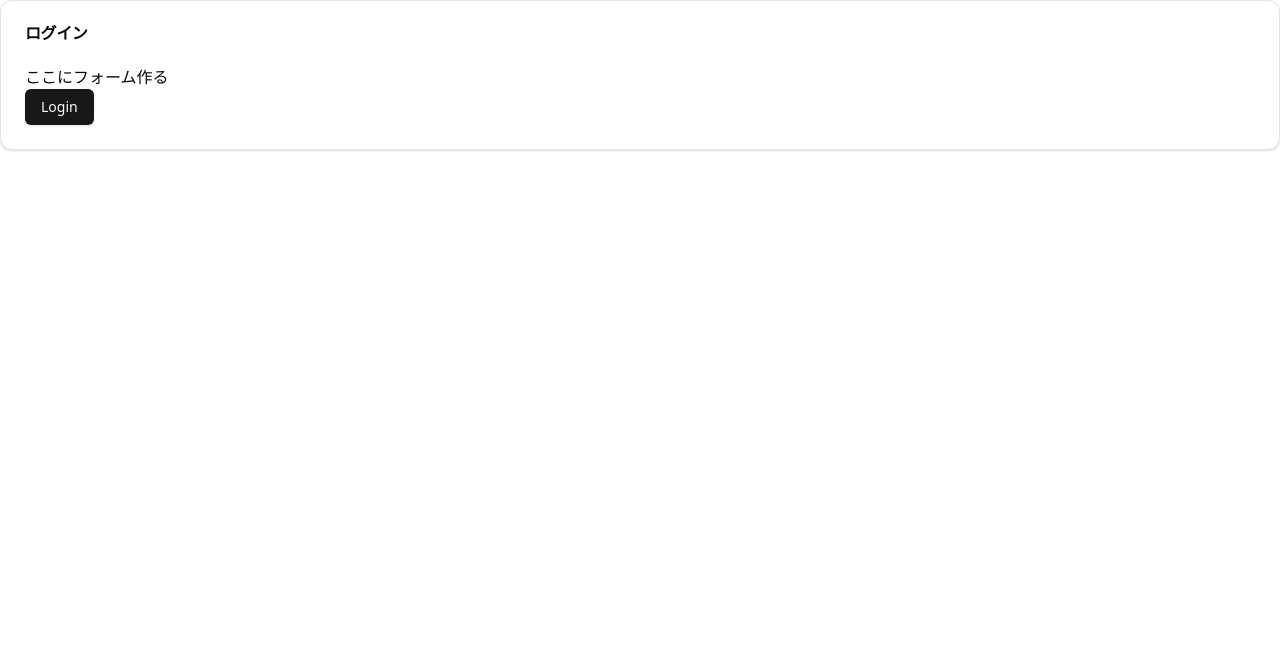
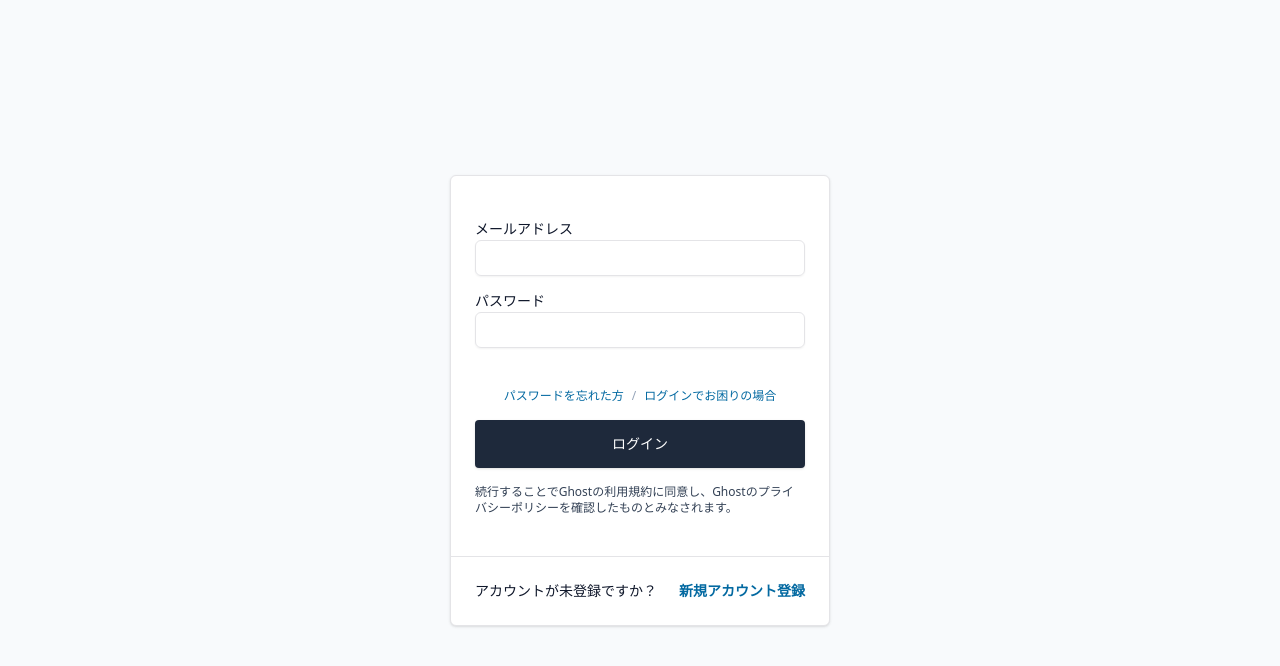
Before and after one commit to rnapyzz/ghost, a React app in the folder frontend/: page / in a window 1280 px wide. Shown: the top 666 px of the page. Built offline with nearby package versions, Linux system fonts and the light colour scheme; the HTML template or start-up script is replaced by a standard one.

Commit message:
feat:ログインページのベースを作成

```diff
--- a/frontend/package.json
+++ b/frontend/package.json
@@ -33,6 +33,7 @@
     "eslint-plugin-react-refresh": "^0.4.24",
     "globals": "^16.5.0",
     "postcss": "^8.5.6",
+    "prettier": "3.8.1",
     "tailwindcss": "^3.4.17",
     "typescript": "~5.9.3",
     "typescript-eslint": "^8.46.4",
--- a/frontend/src/App.tsx
+++ b/frontend/src/App.tsx
@@ -2,7 +2,7 @@ import {LoginForm} from "@/features/auth/components/LoginForm.tsx";
 
 function App() {
   return (
-      <div>
+      <div className="h-screen flex items-center justify-center bg-slate-50">
           <LoginForm />
       </div>
   );
--- a/frontend/src/features/auth/components/LoginForm.tsx
+++ b/frontend/src/features/auth/components/LoginForm.tsx
@@ -1,16 +1,61 @@
-import {Card, CardContent, CardHeader, CardTitle} from "@/components/ui/card.tsx";
-import {Button} from "@/components/ui/button.tsx";
+import {
+    Card,
+    CardContent,
+    CardHeader,
+    CardTitle,
+} from "@/components/ui/card.tsx";
+import { Button } from "@/components/ui/button.tsx";
+import { Label } from "@/components/ui/label.tsx";
+import { Input } from "@/components/ui/input.tsx";
+import * as React from "react";
 
 export function LoginForm() {
-   return (
-       <Card>
-           <CardHeader>
-               <CardTitle>ログイン</CardTitle>
-           </CardHeader>
-           <CardContent>
-               <p>ここにフォーム作る</p>
-               <Button>Login</Button>
-           </CardContent>
-       </Card>
-   )
+    const handleSubmit = (e: React.SubmitEvent) => {
+        e.preventDefault();
+        console.log(e.target.value);
+    };
+    return (
+        <Card className="rounded-md w-[380px]">
+            <CardContent>
+                <form onSubmit={handleSubmit} className="py-6">
+                    <div className="py-4 space-y-3">
+                        <div>
+                            <Label className="text-slate-900">
+                                メールアドレス
+                            </Label>
+                            <Input id="email" name="email"></Input>
+                        </div>
+                        <div>
+                            <Label className="text-slate-900">パスワード</Label>
+                            <Input id="password" name="password"></Input>
+                        </div>
+                    </div>
+                </form>
+                <div className="flex justify-center items-center mb-4">
+                    <a className="text-xs text-sky-700">パスワードを忘れた方</a>
+                    <span className="text-xs text-slate-400 px-2">/</span>
+                    <a className="text-xs text-sky-700">
+                        ログインでお困りの場合
+                    </a>
+                </div>
+                <Button
+                    type="submit"
+                    className="w-full py-6 rounded-sm bg-slate-800 text-white"
+                >
+                    ログイン
+                </Button>
+                <p className="text-xs text-slate-700 py-4">
+                    続行することでGhostの利用規約に同意し、Ghostのプライバシーポリシーを確認したものとみなされます。
+                </p>
+            </CardContent>
+            <div className="flex justify-between items-center p-6 border-t">
+                <p className="text-sm text-slate-900">
+                    アカウントが未登録ですか？
+                </p>
+                <a className="text-sm text-sky-700 font-bold">
+                    新規アカウント登録
+                </a>
+            </div>
+        </Card>
+    );
 }
```
Also changed, not shown: 2 other files (tests, documents, lock files or other folders).
